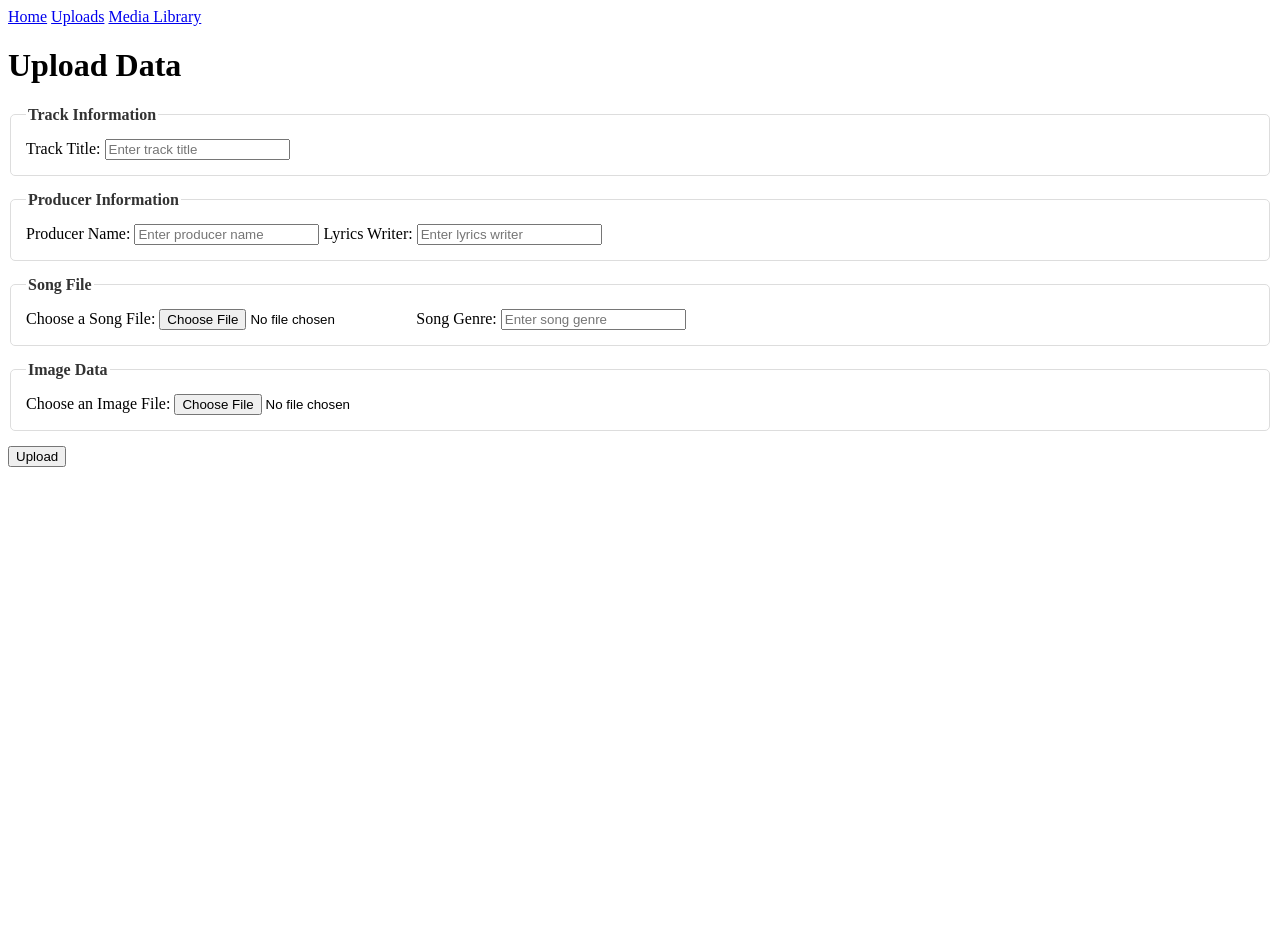
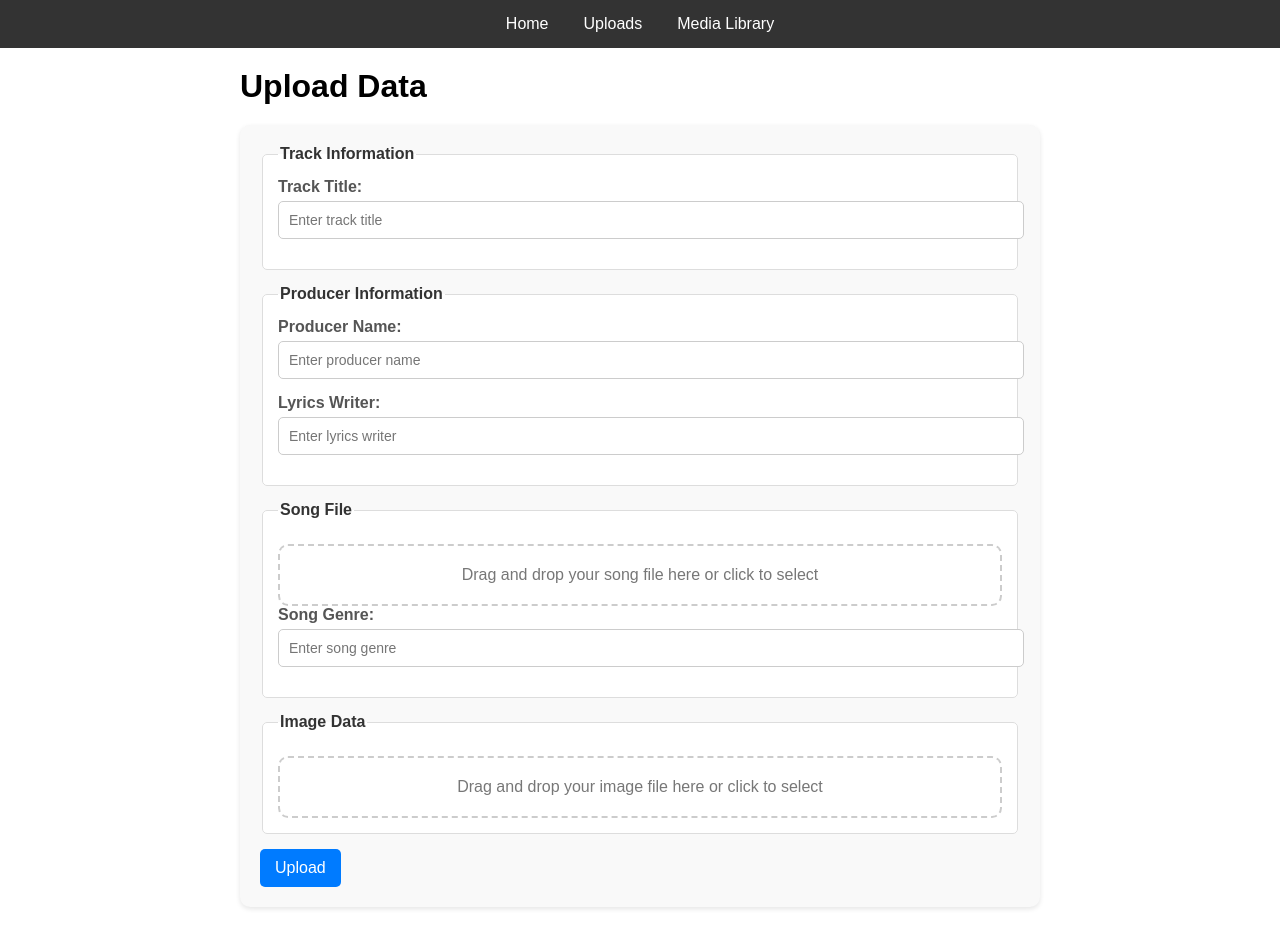
Before and after one commit to Sloxpls/KFK_productions, a Flask app: page /upload in a window 1280 px wide. Before the commit the page ends 467 px from the top, so only its background shows below. Run offline with Flask 3, Linux system fonts and the light colour scheme.

Commit message:
drag and drop

```diff
--- a/hemsida/app.py
+++ b/hemsida/app.py
@@ -9,6 +9,7 @@ from api.routes import (
     socials_routes
 )
 from db.models import db
+from hemsida.api.routes.media import media_routes
 
 app = Flask(__name__)
 app.config['SQLALCHEMY_DATABASE_URI'] = 'sqlite:///music.db'
@@ -25,6 +26,7 @@ app.register_blueprint(producers_routes, url_prefix='/api')
 app.register_blueprint(images_routes, url_prefix='/api')
 app.register_blueprint(videos_routes, url_prefix='/api')
 app.register_blueprint(socials_routes, url_prefix='/api')
+app.register_blueprint(media_routes, url_prefix='/api')
 
 print("Registered routes:")
 for rule in app.url_map.iter_rules():
@@ -45,4 +47,4 @@ def media():
 if __name__ == '__main__':
     with app.app_context():
         db.create_all()
-    app.run(debug=True)
+    app.run(host='0.0.0.0', port=5000)
--- /dev/null
+++ b/hemsida/static/css/base.css
@@ -0,0 +1,113 @@
+/* Base Styles */
+body {
+  font-family: Arial, sans-serif;
+  margin: 0;
+  padding: 0;
+  box-sizing: border-box;
+}
+
+h1, h2, h3, h4, h5, h6 {
+  margin: 0;
+}
+
+p {
+  margin: 0 0 10px;
+}
+
+.container {
+  padding: 20px;
+  max-width: 800px;
+  margin: 0 auto;
+}
+
+a {
+  color: #007BFF;
+  text-decoration: none;
+}
+
+a:hover {
+  text-decoration: underline;
+}
+
+/* Navigation Bar */
+.navbar {
+  background-color: #333;
+  color: white;
+  padding: 10px;
+  display: flex;
+  justify-content: center;
+}
+
+.navbar-container {
+  display: flex;
+  gap: 15px;
+}
+
+.nav-link {
+  color: white;
+  text-decoration: none;
+  padding: 5px 10px;
+}
+
+.nav-link:hover {
+  background-color: #555;
+  border-radius: 5px;
+}
+
+/* Table */
+table {
+  width: 100%;
+  border-collapse: collapse;
+  margin-top: 20px;
+}
+
+thead {
+  background-color: #f4f4f4;
+}
+
+th, td {
+  text-align: left;
+  padding: 10px;
+  border: 1px solid #ddd;
+}
+
+tbody tr:nth-child(even) {
+  background-color: #f9f9f9;
+}
+
+tbody tr:hover {
+  background-color: #f1f1f1;
+}
+#drop-zone {
+  margin: 10px 0;
+  padding: 20px;
+  border: 2px dashed #ccc;
+  border-radius: 10px;
+  text-align: center;
+  color: #777;
+  cursor: pointer;
+  transition: background-color 0.3s ease, border-color 0.3s ease;
+}
+
+#drop-zone.dragover {
+  background-color: #f0f8ff;
+  border-color: #007bff;
+  color: #007bff;
+}
+/* Drag-and-Drop Zones */
+.drop-zone {
+    margin-top: 10px;
+    padding: 20px;
+    border: 2px dashed #ccc;
+    border-radius: 10px;
+    text-align: center;
+    color: #777;
+    cursor: pointer;
+    transition: background-color 0.3s ease, border-color 0.3s ease;
+}
+
+.drop-zone.dragover {
+    background-color: #f0f8ff;
+    border-color: #007bff;
+    color: #007bff;
+}
--- a/hemsida/static/css/upload.css
+++ b/hemsida/static/css/upload.css
@@ -1,6 +1,10 @@
 /* Styles for the upload page */
 form {
   margin-top: 20px;
+  background-color: #f9f9f9;
+  padding: 20px;
+  border-radius: 10px;
+  box-shadow: 0 2px 5px rgba(0, 0, 0, 0.1);
 }
 
 fieldset {
@@ -8,9 +12,72 @@ fieldset {
   padding: 15px;
   margin-bottom: 15px;
   border-radius: 5px;
+  background-color: #fff;
 }
 
 legend {
   font-weight: bold;
   color: #333;
 }
+
+label {
+  display: block;
+  margin-bottom: 5px;
+  font-weight: bold;
+  color: #555;
+}
+
+input[type="text"],
+input[type="file"],
+textarea,
+select {
+  width: 100%;
+  padding: 10px;
+  margin-bottom: 15px;
+  border: 1px solid #ccc;
+  border-radius: 5px;
+  font-size: 14px;
+}
+
+input[type="text"]:focus,
+input[type="file"]:focus,
+textarea:focus,
+select:focus {
+  outline: none;
+  border-color: #007BFF;
+  box-shadow: 0 0 5px rgba(0, 123, 255, 0.5);
+}
+
+button[type="submit"] {
+  background-color: #007BFF;
+  color: white;
+  border: none;
+  padding: 10px 15px;
+  border-radius: 5px;
+  font-size: 16px;
+  cursor: pointer;
+  transition: background-color 0.3s ease;
+}
+
+button[type="submit"]:hover {
+  background-color: #0056b3;
+}
+
+/* Responsive Design */
+@media (max-width: 768px) {
+  form {
+    padding: 15px;
+  }
+
+  input[type="text"],
+  input[type="file"],
+  textarea,
+  select {
+    font-size: 12px;
+  }
+
+  button[type="submit"] {
+    font-size: 14px;
+    padding: 8px 12px;
+  }
+}
--- a/hemsida/static/js/upload.js
+++ b/hemsida/static/js/upload.js
@@ -1,67 +1,67 @@
 document.addEventListener("DOMContentLoaded", () => {
-    const uploadForm = document.getElementById("upload-form");
+    const uploadForm = document.querySelector("#upload-form");
+    const songDropZone = document.querySelector("#song-drop-zone");
+    const imgDropZone = document.querySelector("#img-drop-zone");
+    const songFileInput = document.querySelector("#song_file");
+    const imgFileInput = document.querySelector("#img_file");
 
+    // Function to setup drag-and-drop for a specific zone
+    function setupDragAndDrop(dropZone, fileInput) {
+        dropZone.addEventListener("dragover", (event) => {
+            event.preventDefault();
+            dropZone.classList.add("dragover");
+        });
+
+        dropZone.addEventListener("dragleave", () => {
+            dropZone.classList.remove("dragover");
+        });
+
+        dropZone.addEventListener("drop", (event) => {
+            event.preventDefault();
+            dropZone.classList.remove("dragover");
+
+            const files = event.dataTransfer.files;
+            if (files.length > 0) {
+                fileInput.files = files; // Assign the dropped files to the input element
+                dropZone.textContent = files[0].name; // Show file name in the drop zone
+            }
+        });
+
+        dropZone.addEventListener("click", () => {
+            fileInput.click(); // Trigger file dialog on click
+        });
+
+        fileInput.addEventListener("change", () => {
+            if (fileInput.files.length > 0) {
+                dropZone.textContent = fileInput.files[0].name; // Show file name when selected
+            }
+        });
+    }
+
+    // Setup drag-and-drop for song and image files
+    setupDragAndDrop(songDropZone, songFileInput);
+    setupDragAndDrop(imgDropZone, imgFileInput);
+
+    // Handle form submission
     uploadForm.addEventListener("submit", async (event) => {
         event.preventDefault();
+        const formData = new FormData(uploadForm);
 
         try {
-            // Tracks FormData
-            const fromDataTracks = new FormData();
-            fromDataTracks.append('title', document.getElementById('title').value || null);
+            const response = await fetch("/api/media", {
+                method: "POST",
+                body: formData,
+            });
 
-            // Step 1: Upload Track and get track_id
-            const trackResponse = await uploadToEndpoint('/api/tracks', fromDataTracks);
-            const trackId = trackResponse.id; // Assuming the response includes the generated track_id
-            console.log(trackId)
-            if (!trackId) {
-                throw new Error('Failed to generate track ID.');
+            if (!response.ok) {
+                throw new Error("Failed to upload file.");
             }
 
-            // Songs FormData
-            const fromDataSong = new FormData();
-
-            const songFile = document.getElementById('song_file').files[0];
-            console.log('Selected File:', songFile);
-
-
-            if (songFile) {
-                fromDataSong.append('song_file', songFile); // Attach the file
-            } else {
-                throw new Error('Song file is required');
-            }
-
-            fromDataSong.append('song_genere', document.getElementById('song_genere').value || null);
-
-            fromDataSong.append('track_id', trackId); // Link to track ID
-            await uploadToEndpoint('/api/songs', fromDataSong);
-
-            // Images FormData
-            const fromDataImg = new FormData();
-            const imgFile = document.getElementById('img_file').files[0];
-            if (imgFile) {
-                fromDataImg.append('img_file', imgFile);
-            }
-            fromDataImg.append('track_id', trackId); // Link to track ID
-            await uploadToEndpoint('/api/images', fromDataImg);
-
-            alert('All uploads were successful!');
+            const result = await response.json();
+            alert(result.message);
         } catch (error) {
-            console.error('Error during upload:', error);
-            alert(`An error occurred: ${error.message}`);
+            console.error("Error uploading file:", error);
+            alert("An error occurred while uploading your files.");
         }
     });
-
-    async function uploadToEndpoint(endpoint, formData) {
-        const response = await fetch(endpoint, {
-            method: 'POST',
-            body: formData,
-        });
-
-        if (!response.ok) {
-            const errorData = await response.json();
-            throw new Error(errorData.error || `Failed to upload to ${endpoint}`);
-        }
-
-        return response.json(); // Return JSON response for further use
-    }
 });
--- a/hemsida/templates/upload.html
+++ b/hemsida/templates/upload.html
@@ -4,8 +4,8 @@
     <meta charset="UTF-8">
     <meta name="viewport" content="width=device-width, initial-scale=1.0">
     <title>Upload</title>
-    <link rel="stylesheet" href="/static/css/base.css">
-    <link rel="stylesheet" href="/static/css/upload.css">
+    <link rel="stylesheet" href="../static/css/base.css">
+    <link rel="stylesheet" href="../static/css/upload.css">
 
 </head>
 <body>
@@ -42,8 +42,8 @@
         <!-- Song File -->
         <fieldset>
             <legend>Song File</legend>
-            <label for="song_file">Choose a Song File:</label>
-            <input type="file" id="song_file" name="song_file" accept=".mp3,.wav" required>
+            <div id="song-drop-zone" class="drop-zone">Drag and drop your song file here or click to select</div>
+            <input type="file" id="song_file" name="song_file" accept=".mp3,.wav" required style="display: none;">
 
             <label for="song_genere">Song Genre:</label>
             <input type="text" id="song_genere" name="song_genere" placeholder="Enter song genre">
@@ -52,15 +52,16 @@
         <!-- Image Data -->
         <fieldset>
             <legend>Image Data</legend>
-            <label for="img_file">Choose an Image File:</label>
-            <input type="file" id="img_file" name="img_file" accept=".jpg,.png" required>
+            <div id="img-drop-zone" class="drop-zone">Drag and drop your image file here or click to select</div>
+            <input type="file" id="img_file" name="img_file" accept=".jpg,.png" required style="display: none;">
         </fieldset>
 
         <button type="submit">Upload</button>
     </form>
 
+
 </div>
 
-<script src="/static/js/upload.js"></script>
+<script src="../static/js/upload.js"></script>
 </body>
 </html>
```
Also changed, not shown: hemsida/api/routes/media.py (added, +54 -0 lines), hemsida/db/models.py (+15 -3 lines), hemsida/static/css/media.css (+22 -1 lines), hemsida/static/css/songs.css (+18 -7 lines), hemsida/static/js/media.js (+88 -15 lines), hemsida/static/js/songs.js (+3 -35 lines), hemsida/templates/media.html (+25 -9 lines), hemsida/templates/songs.html (+11 -8 lines).
